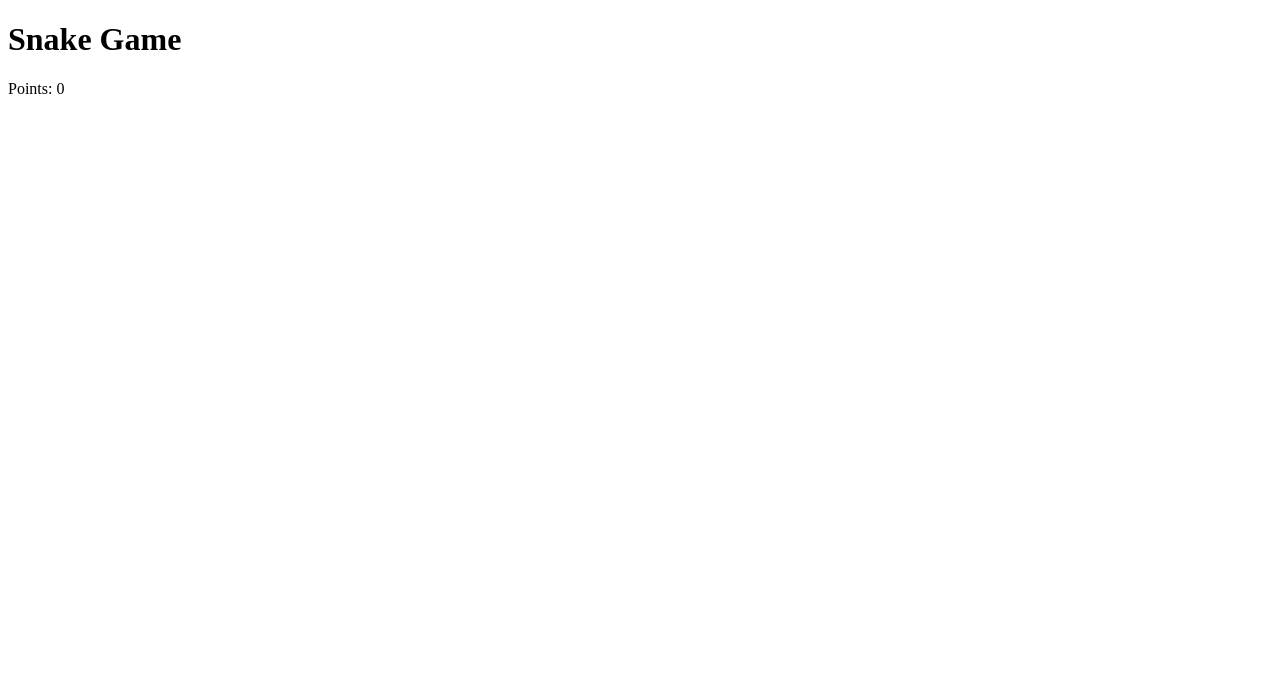
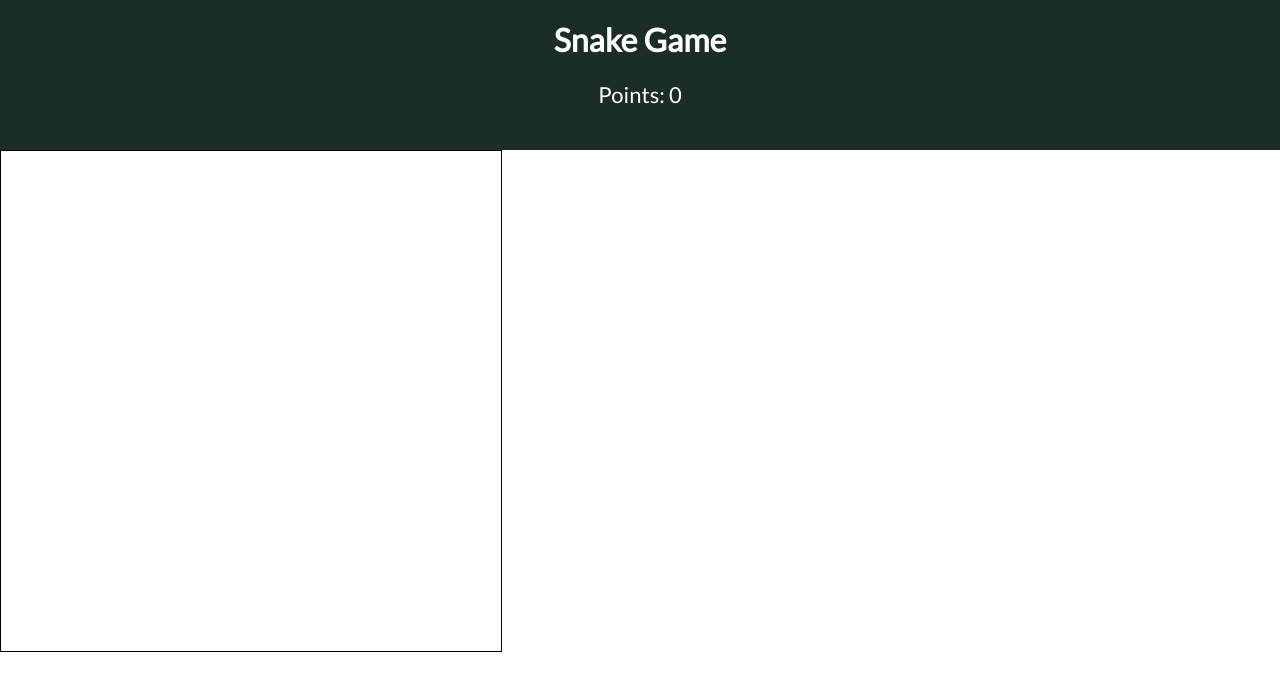
Before and after one commit to jmaynard-zhang/snake-game, a plain HTML site: page index.html in a window 1280 px wide. Drawn offline with Linux system fonts and the light colour scheme.

Commit message:
Add css to game

```diff
--- a/index.html
+++ b/index.html
@@ -2,6 +2,7 @@
 <html>
     <head>
         <title>Snake Game</title>
+        <link rel="stylesheet" type="text/css" href="styles/style.css">
     </head>
     <body>
         <header>
--- /dev/null
+++ b/styles/style.css
@@ -0,0 +1,26 @@
+@import url('https://fonts.googleapis.com/css2?family=Lato&display=swap');
+
+body, html, h1 {
+    margin: 0;
+}
+
+body {
+    font-family: 'Lato', sans-serif;
+}
+
+header {
+    background-color: #1b2d2a;
+    color: white;
+    padding: 20px;
+    text-align: center;
+}
+
+p {
+    font-size: 22px;
+}
+
+canvas {
+    width: 500px;
+    height: 500px;
+    border: 1px solid black;
+}
```
